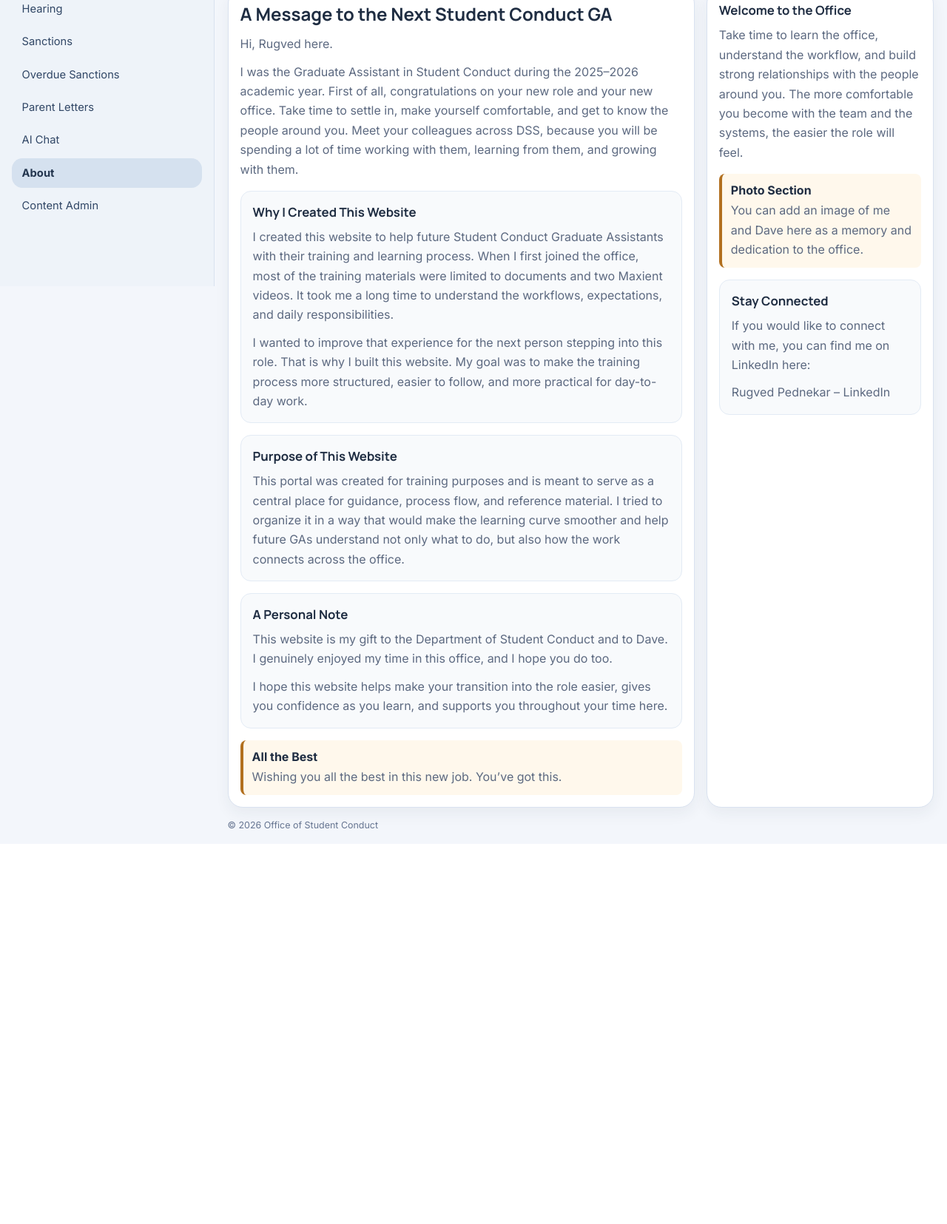
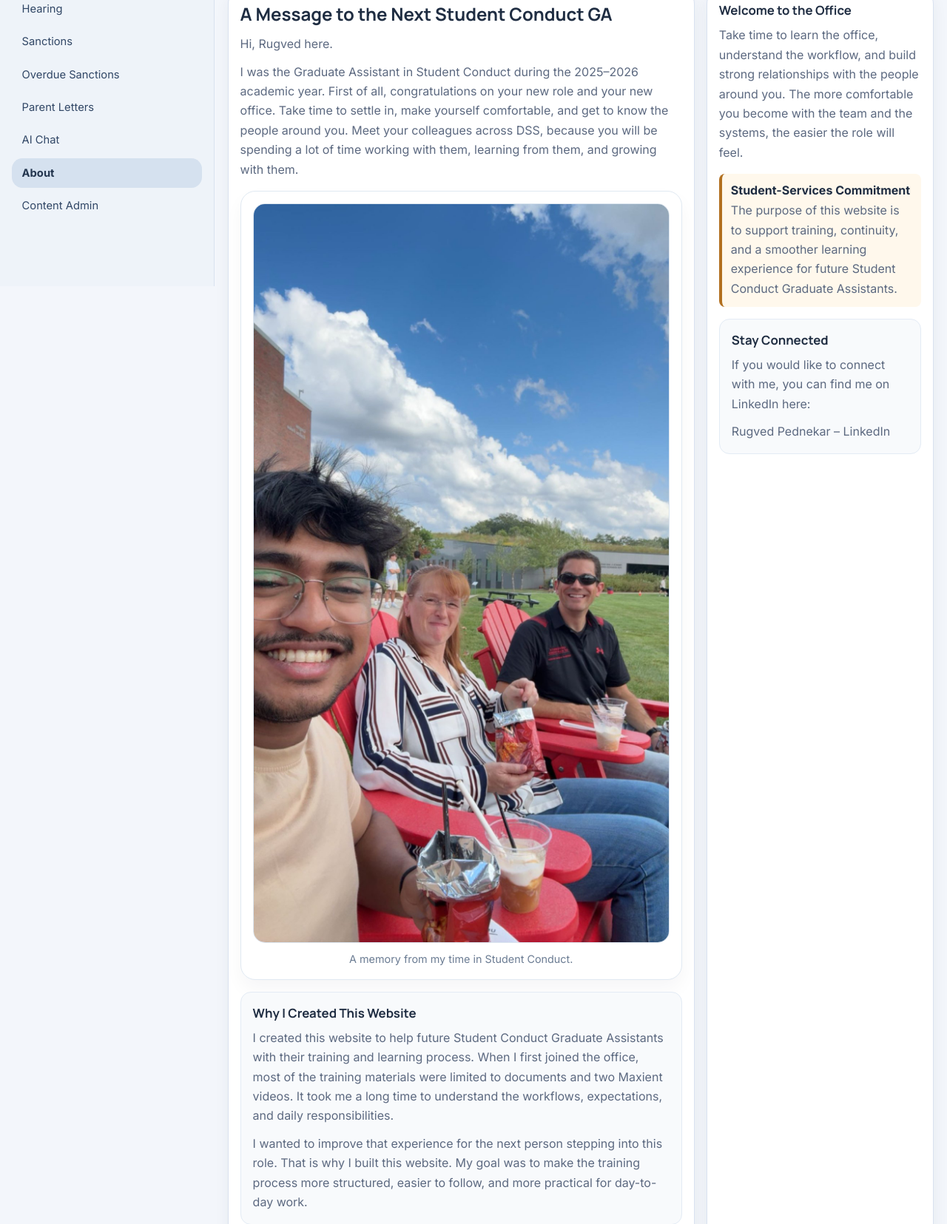
Before and after one commit to Rugvedpednekar/student-conduct-training, a FastAPI app: page /about in a window 1280 px wide. Shown: the part 413-2068 px from the top of the page at 74% size. Before the commit the page ends 1534 px from the top, so only its background shows below. Run offline with FastAPI, Linux system fonts and the light colour scheme; the visitor is signed in with stand-in values (Sample User, id 1); some libraries are stand-ins or nearby versions.

Commit message:
Add styling and image section to about page

```diff
--- a/app/templates/about.html
+++ b/app/templates/about.html
@@ -30,16 +30,54 @@
 
   <section class="grid">
     <article class="card col-8">
+      <style>
+        .about-image-block {
+          margin-top: 1rem;
+          background: #fff;
+          border: 1px solid #e0e9f2;
+          border-radius: 20px;
+          padding: 1rem;
+          box-shadow: 0 12px 24px rgba(18, 33, 56, 0.04);
+        }
+
+        .about-image-block img {
+          width: 100%;
+          display: block;
+          border-radius: 16px;
+          border: 1px solid #dbe5ef;
+          background: #f8fbff;
+        }
+
+        .about-image-caption {
+          margin-top: 0.7rem;
+          color: #6b7c93;
+          font-size: 0.9rem;
+          line-height: 1.55;
+          text-align: center;
+        }
+      </style>
+
       <h2>A Message to the Next Student Conduct GA</h2>
       <p style="margin-top:.7rem;">
         Hi, Rugved here.
       </p>
       <p style="margin-top:.7rem;">
         I was the Graduate Assistant in Student Conduct during the 2025–2026 academic year.
-        First of all, congratulations on your new role and your new office. Take time to settle in, make yourself comfortable,
-        and get to know the people around you. Meet your colleagues across DSS, because you will be spending a lot of time
-        working with them, learning from them, and growing with them.
+        First of all, congratulations on your new role and your new office. Take time to settle in,
+        make yourself comfortable, and get to know the people around you. Meet your colleagues across DSS,
+        because you will be spending a lot of time working with them, learning from them, and growing with them.
       </p>
+
+      <div class="about-image-block">
+        <img
+          src="{{ request.url_for('static', path='images/systems/Rugved_dave.jfif') }}"
+          alt="Rugved and Dave"
+          loading="lazy"
+        />
+        <div class="about-image-caption">
+          A memory from my time in Student Conduct.
+        </div>
+      </div>
 
       <div class="case-subcard">
         <h3>Why I Created This Website</h3>
@@ -91,9 +129,10 @@
       </p>
 
       <div class="notice" style="margin-top:1rem;">
-        <strong>Photo Section</strong>
+        <strong>Student-Services Commitment</strong>
         <p>
-          You can add an image of me and Dave here as a memory and dedication to the office.
+          The purpose of this website is to support training, continuity, and a smoother learning experience for future
+          Student Conduct Graduate Assistants.
         </p>
       </div>
 
```
